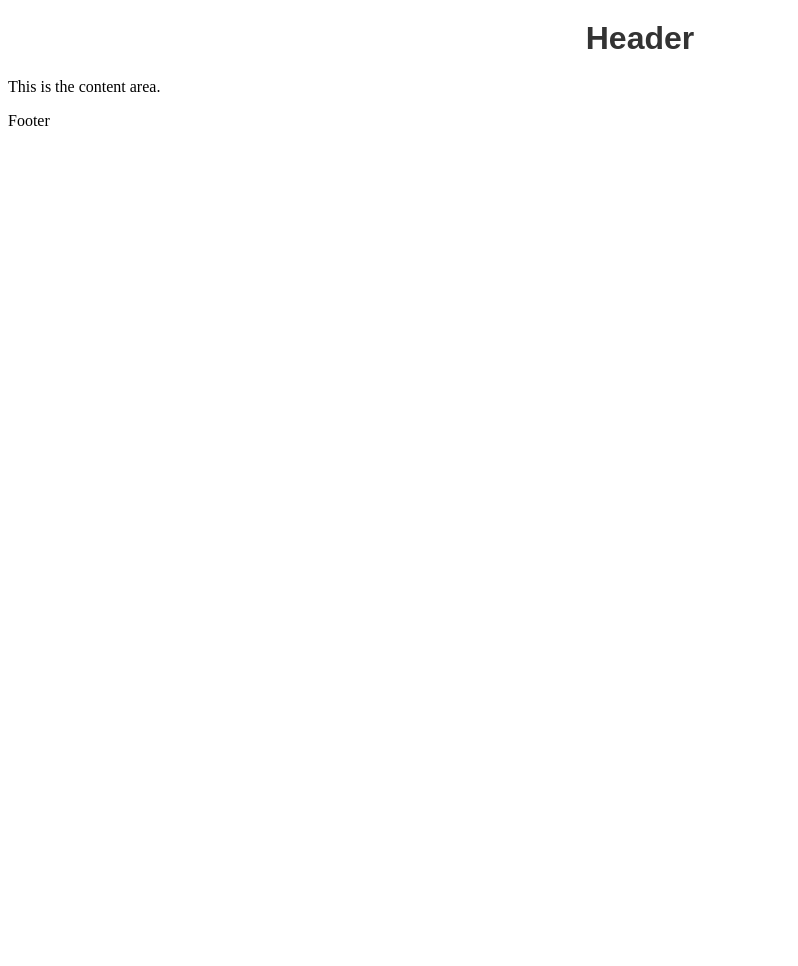
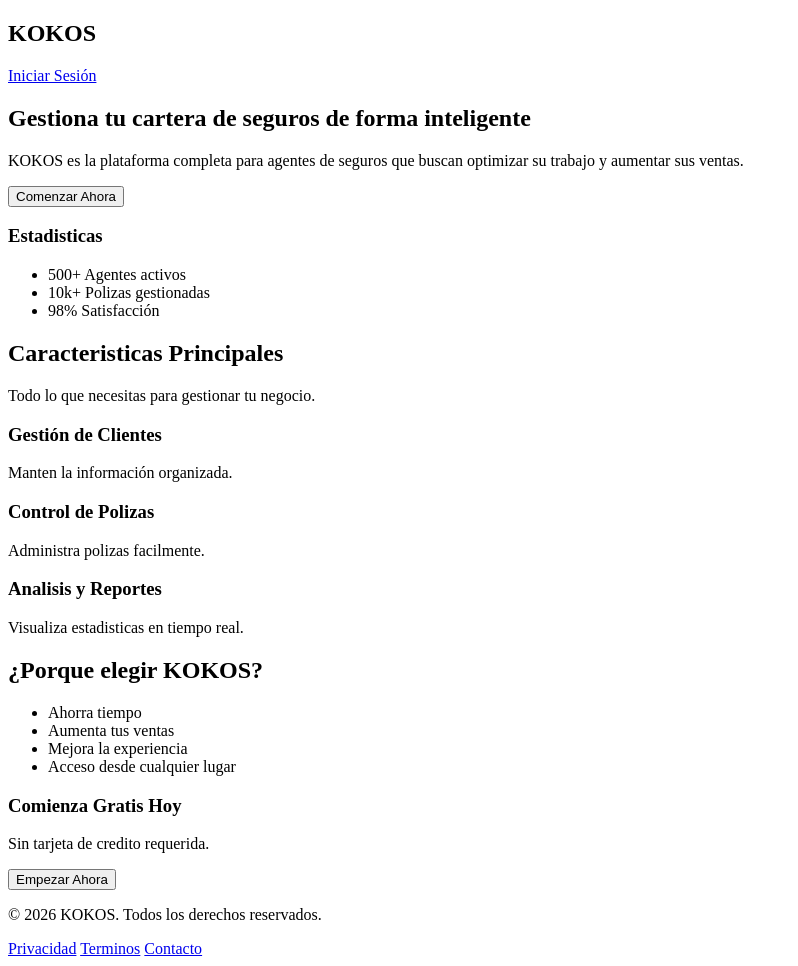
Before and after one commit to Jairo292/KOKOS_COMPANY, a plain HTML site: page frontEnd/html/index.html in a window 1280 px wide. Shown: the whole page, without its empty margins (0-798 px from the left). Before the commit the page ends 800 px from the top, so only its background shows below. Drawn offline with Linux system fonts and the light colour scheme; files that its build step writes are made by us from their sources.

Commit message:
Estructura Basica html
Se hizo el html, por fa si puedes agregar un diseñito asi bonito y hacer que el header sea sticky header

```diff
--- a/frontEnd/html/index.html
+++ b/frontEnd/html/index.html
@@ -1,24 +1,89 @@
 <!DOCTYPE html>
-<html lang="en">
-
+<html lang="es">
 <head>
     <meta charset="UTF-8">
     <meta name="viewport" content="width=device-width, initial-scale=1.0">
-    <title>Document</title>
-    <link rel="stylesheet" href="./estilo.css">
+    <title>KOKOS</title>
 </head>
+<body>
+    <header>
+        <nav>
+        <h1>KOKOS</h1>
+        <a href="login">Iniciar Sesión</a>
+        </nav>
+    </header>
 
-<body>
-    <div class="container">
-        <div class="header">
-            <h1>Header</h1>
-        </div>
-        <div class="content">
-            <p>This is the content area.</p>
-        </div>
-        <div class="footer">
-            <p>Footer</p>
-        </div>
-    </div>
+ <main>
+
+        <section>
+            <header>
+                <h2>
+                    Gestiona tu cartera de seguros de forma inteligente
+                </h2>
+
+                <p>
+                    KOKOS es la plataforma completa para agentes de seguros
+                    que buscan optimizar su trabajo y aumentar sus ventas.
+                </p>
+            </header>
+
+            <button>Comenzar Ahora</button>
+
+            <section>
+                <h3>Estadisticas</h3>
+                <ul>
+                    <li>500+ Agentes activos</li>
+                    <li>10k+ Polizas gestionadas</li>
+                    <li>98% Satisfacción</li>
+                </ul>
+            </section>
+        </section>
+        <section>
+            <header>
+                <h2>Caracteristicas Principales</h2>
+                <p>Todo lo que necesitas para gestionar tu negocio.</p>
+            </header>
+            <article>
+                <h3>Gestión de Clientes</h3>
+                <p>Manten la información organizada.</p>
+            </article>
+            <article>
+                <h3>Control de Polizas</h3>
+                <p>Administra polizas facilmente.</p>
+            </article>
+            <article>
+                <h3>Analisis y Reportes</h3>
+                <p>Visualiza estadisticas en tiempo real.</p>
+            </article>
+        </section>
+
+<section>
+    <header>
+        <h2>¿Porque elegir KOKOS?</h2>
+    </header>
+    <ul>
+        <li>Ahorra tiempo</li>
+        <li>Aumenta tus ventas</li>
+        <li>Mejora la experiencia</li>
+        <li>Acceso desde cualquier lugar</li>
+    </ul>
+    <aside>
+        <h3>Comienza Gratis Hoy</h3>
+        <p>Sin tarjeta de credito requerida.</p>
+        <button>Empezar Ahora</button>
+    </aside>
+</section>
+
+    </main>
+    <footer>
+    <p>© 2026 KOKOS. Todos los derechos reservados.</p>
+
+    <nav>
+        <a href="#">Privacidad</a>
+        <a href="#">Terminos</a>
+        <a href="#">Contacto</a>
+    </nav>
+</footer>
+
 </body>
 </html>
```
